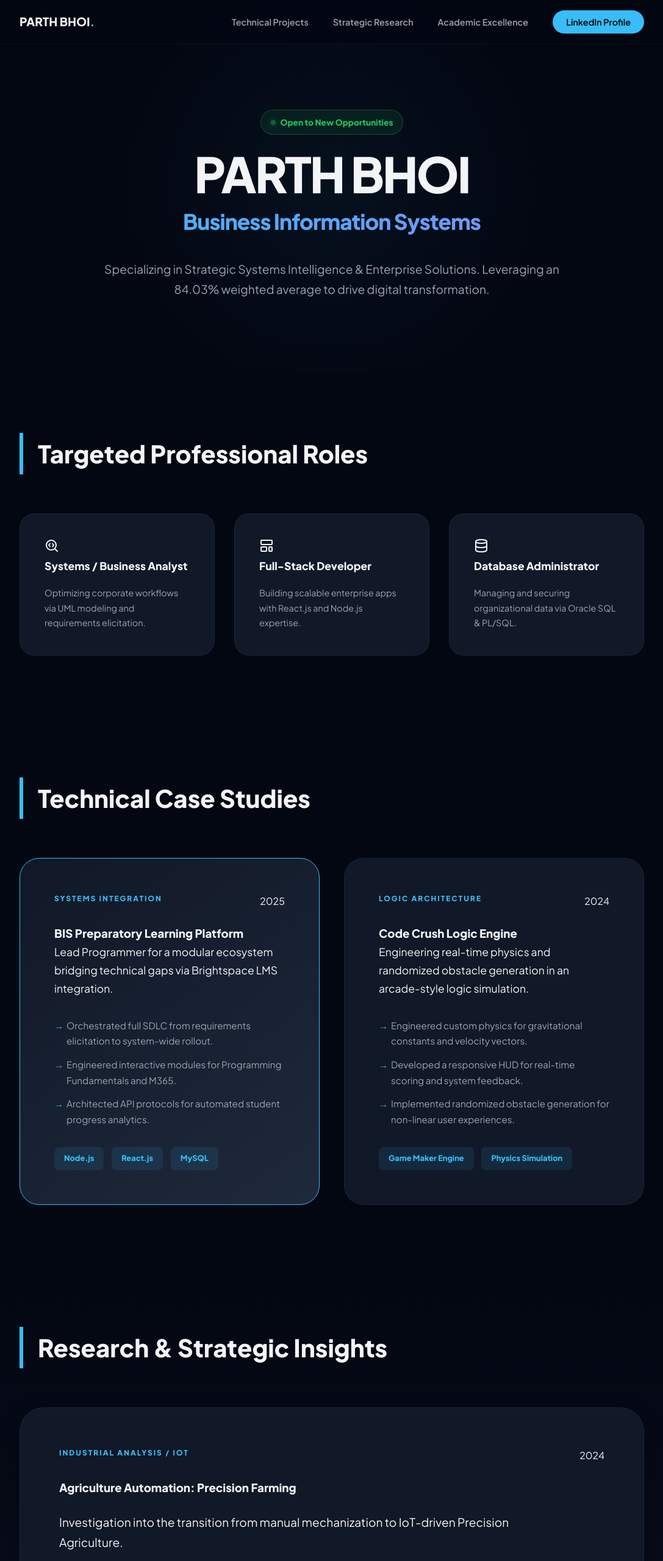
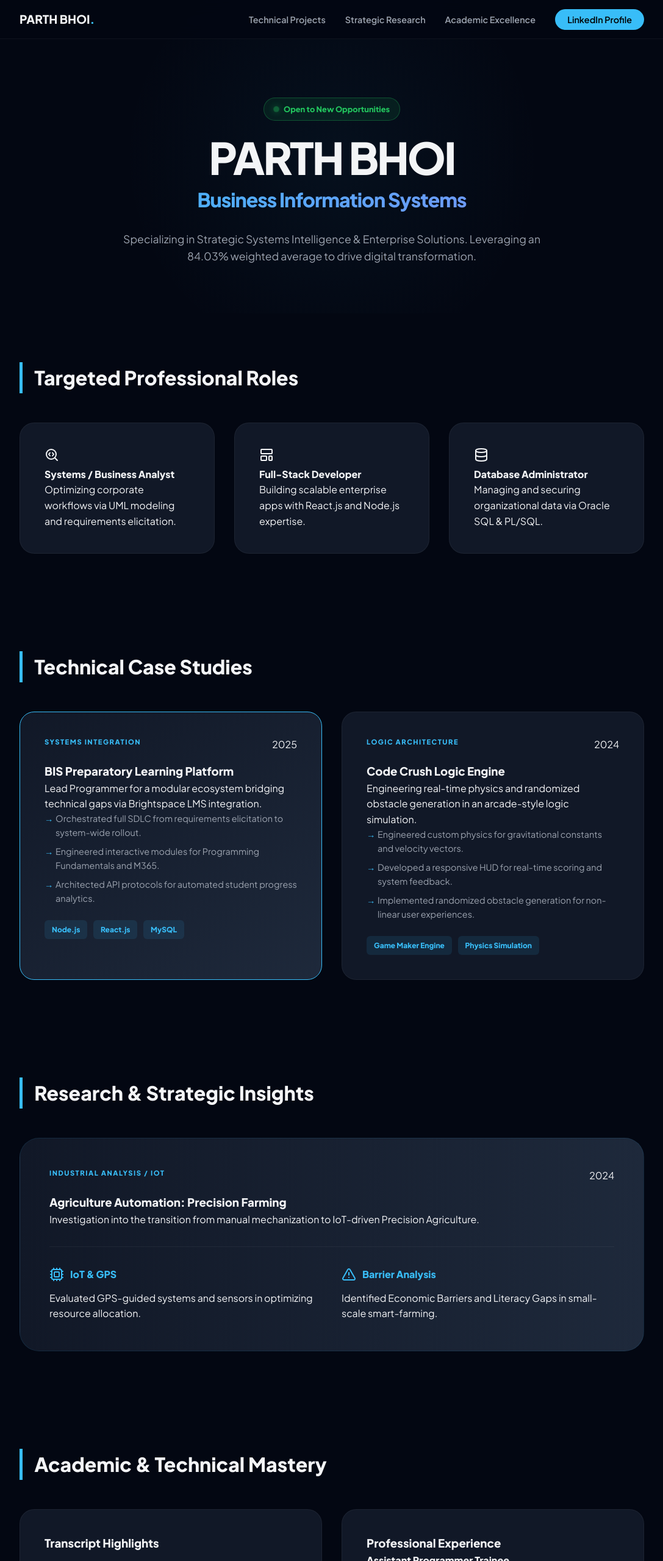
Before and after one commit to parth3316/Parth-Repository, a plain HTML site: page index.html in a window 1280 px wide. Shown: the top 2560 px of the page at 61% size, without its empty margins (96-1183 px from the left). Drawn offline with nearby package versions, Linux system fonts and the light colour scheme.

Commit message:
update css

```diff
--- a/style.css
+++ b/style.css
@@ -1,3 +1,4 @@
+/* 1. Root Variables & Reset */
 :root {
   --primary: #38bdf8;
   --bg: #030712;
@@ -5,22 +6,30 @@
   --text: #f3f4f6;
   --text-dim: #9ca3af;
   --gradient: linear-gradient(135deg, #38bdf8 0%, #818cf8 100%);
+  --success: #22c55e;
 }
 
-* { box-sizing: border-box; margin: 0; padding: 0; scroll-behavior: smooth; }
+* {
+  box-sizing: border-box;
+  margin: 0;
+  padding: 0;
+  scroll-behavior: smooth;
+}
 
 body {
   font-family: 'Plus Jakarta Sans', sans-serif;
   background-color: var(--bg);
   color: var(--text);
-  line-height: 1.7;
+  line-height: 1.6;
+  overflow-x: hidden;
 }
 
-/* Glass Navigation Alignment */
+/* 2. Navigation */
 .glass-nav {
   position: fixed;
-  top: 0; width: 100%;
-  padding: 1.2rem 10%;
+  top: 0;
+  width: 100%;
+  padding: 1rem 10%;
   display: flex;
   justify-content: space-between;
   align-items: center;
@@ -32,28 +41,43 @@ body {
 
 .nav-logo { font-size: 1.2rem; font-weight: 800; }
 .nav-logo span { color: var(--primary); }
-.nav-links { list-style: none; display: flex; gap: 2.5rem; align-items: center; }
-.nav-links a { text-decoration: none; color: var(--text-dim); font-size: 0.9rem; font-weight: 600; transition: 0.3s; }
+
+.nav-links {
+  list-style: none;
+  display: flex;
+  gap: 2rem;
+  align-items: center;
+}
+
+.nav-links a {
+  text-decoration: none;
+  color: var(--text-dim);
+  font-size: 0.9rem;
+  font-weight: 600;
+  transition: 0.3s;
+}
+
 .nav-links a:hover { color: var(--text); }
 
 .btn-linkedin {
   background: var(--primary);
   color: #000 !important;
-  padding: 10px 22px;
+  padding: 8px 20px;
   border-radius: 50px;
   font-weight: 800;
   text-decoration: none;
+  font-size: 0.85rem;
 }
 
-/* Hero Content Branding */
+/* 3. Hero Section */
 .hero {
-  padding: 180px 10% 120px;
+  padding: 160px 10% 80px;
   text-align: center;
   background: radial-gradient(circle at 50% 50%, rgba(56, 189, 248, 0.05) 0%, transparent 50%);
 }
 
 .main-name {
-  font-size: 5rem; /* Large impact size */
+  font-size: 4.5rem;
   font-weight: 800;
   letter-spacing: -3px;
   margin-bottom: 0.5rem;
@@ -61,147 +85,105 @@ body {
 }
 
 .program-title {
-  font-size: 2.2rem; /* Bold program name */
+  font-size: 2rem;
   font-weight: 700;
   background: var(--gradient);
   -webkit-background-clip: text;
   -webkit-text-fill-color: transparent;
-  margin-bottom: 2rem;
+  margin-bottom: 1.5rem;
   letter-spacing: -1px;
 }
 
 .hero-tagline {
-  font-size: 1.2rem;
-  max-width: 750px;
+  font-size: 1.1rem;
+  max-width: 700px;
   color: var(--text-dim);
   margin: 0 auto;
 }
 
-/* Section Styling & Grid */
-section { padding: 100px 10%; max-width: 1400px; margin: 0 auto; }
-.section-title { font-size: 2.5rem; margin-bottom: 4rem; border-left: 6px solid var(--primary); padding-left: 1.5rem; }
+/* 4. Career Status Badge */
+.work-status-container { margin-bottom: 1.5rem; }
 
-.project-grid { display: grid; grid-template-columns: repeat(auto-fit, minmax(400px, 1fr)); gap: 2.5rem; }
-.project-card { background: var(--card); padding: 3.5rem; border-radius: 32px; border: 1px solid rgba(255,255,255,0.05); transition: 0.4s; }
-.project-card:hover { transform: translateY(-10px); border-color: var(--primary); }
-
-.card-header-flex { display: flex; justify-content: space-between; margin-bottom: 1.5rem; }
-.tag { color: var(--primary); font-weight: 800; font-size: 0.75rem; text-transform: uppercase; letter-spacing: 2px; }
-
-.detailed-bullets { margin: 1.5rem 0; color: var(--text-dim); font-size: 0.95rem; }
-.detailed-bullets ul { padding-left: 1.2rem; }
-.detailed-bullets li { margin-bottom: 0.6rem; }
-
-.tech-stack { display: flex; flex-wrap: wrap; gap: 0.8rem; margin-top: 2rem; }
-.tech-stack span { background: rgba(56, 189, 248, 0.1); color: var(--primary); padding: 8px 16px; border-radius: 8px; font-size: 0.8rem; font-weight: 700; }
-
-/* Research & Academic Cards */
-.research-highlight-card {
-  margin-top: 4rem;
-  background: linear-gradient(90deg, #111827, #1e293b);
-  padding: 4rem;
-  border-radius: 40px;
-  border: 1px solid rgba(56, 189, 248, 0.2);
+.badge-work {
+  background: rgba(34, 197, 94, 0.1);
+  color: var(--success);
+  padding: 8px 16px;
+  border-radius: 50px;
+  font-size: 0.8rem;
+  font-weight: 700;
+  display: inline-flex;
+  align-items: center;
+  gap: 8px;
+  border: 1px solid rgba(34, 197, 94, 0.3);
 }
 
-.skills-container { display: grid; grid-template-columns: repeat(auto-fit, minmax(350px, 1fr)); gap: 2.5rem; }
-.glass-card { background: var(--card); padding: 3rem; border-radius: 32px; border: 1px solid rgba(255,255,255,0.05); }
-.skills-list span { display: inline-block; background: rgba(255, 255, 255, 0.03); border: 1px solid rgba(255, 255, 255, 0.1); padding: 10px 18px; border-radius: 12px; margin: 6px; font-size: 0.85rem; }
-.high-score { border-color: var(--primary) !important; color: var(--primary); font-weight: 700; }
-
-/* Timeline & Footer */
-.experience-card { background: var(--card); padding: 4rem; border-radius: 32px; border-left: 6px solid var(--primary); }
-.year { font-size: 1.6rem; font-weight: 800; color: var(--primary); }
-
-.footer-box { padding: 80px 10%; text-align: center; border-top: 1px solid rgba(255,255,255,0.05); }
-.footer-links a { color: var(--primary); text-decoration: none; margin: 0 15px; font-weight: 800; }
-
-@media (max-width: 900px) {
-  .main-name { font-size: 3rem; }
-  .program-title { font-size: 1.8rem; }
-  .project-grid, .skills-container { grid-template-columns: 1fr; }
+.dot {
+  width: 8px;
+  height: 8px;
+  background: var(--success);
+  border-radius: 50%;
+  box-shadow: 0 0 10px var(--success);
+  animation: pulse 2s infinite;
 }
 
-
-
-
-
-
-
-
-
-
-/* Add this to your existing style.css */
-
-.research-section {
-  background: linear-gradient(180deg, var(--bg) 0%, #0a0f1d 100%);
+@keyframes pulse {
+  0% { opacity: 1; transform: scale(1); }
+  50% { opacity: 0.4; transform: scale(1.2); }
+  100% { opacity: 1; transform: scale(1); }
 }
 
-.research-main-card {
-  background: var(--card);
-  padding: 4rem;
-  border-radius: 40px;
-  border: 1px solid rgba(56, 189, 248, 0.1);
-  box-shadow: 0 20px 40px rgba(0,0,0,0.3);
+/* 5. General Layout */
+section {
+  padding: 80px 10%;
+  max-width: 1400px;
+  margin: 0 auto;
 }
 
-.research-summary {
-  font-size: 1.2rem;
-  margin: 1.5rem 0 3rem 0;
-  color: var(--text);
-  max-width: 800px;
+.section-title {
+  font-size: 2rem;
+  margin-bottom: 3rem;
+  border-left: 5px solid var(--primary);
+  padding-left: 1.2rem;
 }
 
-.research-grid {
+/* 6. Grids (Projects & Interests) */
+.project-grid, .interests-grid, .skills-container {
   display: grid;
-  grid-template-columns: repeat(auto-fit, minmax(280px, 1fr));
-  gap: 2.5rem;
-  margin-top: 2rem;
-  border-top: 1px solid rgba(255,255,255,0.05);
-  padding-top: 3rem;
+  grid-template-columns: repeat(auto-fit, minmax(320px, 1fr));
+  gap: 2rem;
 }
 
-.research-item h4 {
-  display: flex;
-  align-items: center;
-  gap: 10px;
-  color: var(--primary);
-  margin-bottom: 1rem;
-  font-size: 1.1rem;
-  text-transform: uppercase;
-  letter-spacing: 1px;
-}
-
-.research-item p {
-  font-size: 0.95rem;
-  color: var(--text-dim);
-  line-height: 1.6;
-}
-
-.research-item i {
-  width: 20px;
-  height: 20px;
-}
-
-/* Animations */
-.research-main-card:hover {
-  border-color: var(--primary);
-  transform: scale(1.01);
+.project-card, .interest-card, .glass-card {
+  background: var(--card);
+  padding: 2.5rem;
+  border-radius: 24px;
+  border: 1px solid rgba(255, 255, 255, 0.05);
   transition: 0.4s ease;
 }
 
+.project-card:hover, .interest-card:hover {
+  transform: translateY(-8px);
+  border-color: var(--primary);
+}
 
+.featured {
+  border-color: var(--primary);
+  background: linear-gradient(145deg, #111827, #1e293b);
+}
 
+/* 7. Card Components */
+.card-header-flex {
+  display: flex;
+  justify-content: space-between;
+  margin-bottom: 1rem;
+}
 
-
-
-
-
-/* Enhanced Project Styling */
-.project-desc {
-  font-size: 1.1rem;
-  margin-bottom: 2rem;
-  color: var(--text);
+.tag {
+  color: var(--primary);
+  font-weight: 800;
+  font-size: 0.7rem;
+  text-transform: uppercase;
+  letter-spacing: 1.5px;
 }
 
 .detailed-bullets h4 {
@@ -209,22 +191,17 @@ section { padding: 100px 10%; max-width: 1400px; margin: 0 auto; }
   align-items: center;
   gap: 8px;
   color: var(--primary);
-  font-size: 0.9rem;
+  font-size: 0.85rem;
   text-transform: uppercase;
-  margin-bottom: 1rem;
-  letter-spacing: 1px;
+  margin: 1.2rem 0 0.8rem;
 }
 
-.detailed-bullets ul {
-  list-style: none;
-  padding-left: 0;
-}
-
+.detailed-bullets ul { list-style: none; }
 .detailed-bullets li {
   position: relative;
-  padding-left: 20px;
-  margin-bottom: 0.8rem;
-  font-size: 0.95rem;
+  padding-left: 18px;
+  margin-bottom: 0.5rem;
+  font-size: 0.9rem;
   color: var(--text-dim);
 }
 
@@ -235,19 +212,37 @@ section { padding: 100px 10%; max-width: 1400px; margin: 0 auto; }
   color: var(--primary);
 }
 
-.featured {
-  border-color: var(--primary);
-  background: linear-gradient(145deg, #111827, #1e293b);
+.tech-stack {
+  display: flex;
+  flex-wrap: wrap;
+  gap: 0.6rem;
+  margin-top: 1.5rem;
 }
 
-/* Research Grid Refinement */
+.tech-stack span {
+  background: rgba(56, 189, 248, 0.1);
+  color: var(--primary);
+  padding: 6px 12px;
+  border-radius: 6px;
+  font-size: 0.75rem;
+  font-weight: 700;
+}
+
+/* 8. Research Section */
+.research-main-card {
+  background: linear-gradient(90deg, #111827, #1e293b);
+  padding: 3rem;
+  border-radius: 32px;
+  border: 1px solid rgba(56, 189, 248, 0.1);
+}
+
 .research-grid {
   display: grid;
-  grid-template-columns: repeat(auto-fit, minmax(280px, 1fr));
-  gap: 2.5rem;
+  grid-template-columns: repeat(auto-fit, minmax(250px, 1fr));
+  gap: 2rem;
   margin-top: 2rem;
   border-top: 1px solid rgba(255,255,255,0.05);
-  padding-top: 3rem;
+  padding-top: 2rem;
 }
 
 .research-item h4 {
@@ -255,110 +250,45 @@ section { padding: 100px 10%; max-width: 1400px; margin: 0 auto; }
   align-items: center;
   gap: 10px;
   color: var(--primary);
-  margin-bottom: 1rem;
+  margin-bottom: 0.8rem;
 }
 
-
-
-
-
-
-
-
-
-
-
-
-
-
-
-
-
-
-
-
-
-
-
-
-
-
-
-
-
-
-
-
-
-
-
-/* Career Status Badge */
-.work-status-container {
-  margin-bottom: 1.5rem;
+/* 9. Skills & Transcript */
+.skills-list { display: flex; flex-wrap: wrap; gap: 0.8rem; margin-top: 1.2rem; }
+.skills-list span {
+  background: rgba(255, 255, 255, 0.03);
+  border: 1px solid rgba(255, 255, 255, 0.1);
+  padding: 8px 14px;
+  border-radius: 10px;
+  font-size: 0.8rem;
 }
 
-.badge-work {
-  background: rgba(34, 197, 94, 0.1);
-  color: #22c55e;
-  padding: 8px 16px;
-  border-radius: 50px;
-  font-size: 0.85rem;
+.high-score {
+  border-color: var(--primary) !important;
+  color: var(--primary);
   font-weight: 700;
-  display: inline-flex;
-  align-items: center;
-  gap: 8px;
-  border: 1px solid rgba(34, 197, 94, 0.3);
 }
 
-.dot {
-  width: 8px;
-  height: 8px;
-  background: #22c55e;
-  border-radius: 50%;
-  box-shadow: 0 0 10px #22c55e;
-  animation: pulse 2s infinite;
+/* 10. Footer */
+.footer-box {
+  padding: 60px 10%;
+  text-align: center;
+  border-top: 1px solid rgba(255,255,255,0.05);
 }
 
-@keyframes pulse {
-  0% { opacity: 1; }
-  50% { opacity: 0.4; }
-  100% { opacity: 1; }
+.footer-links { margin-top: 1.5rem; }
+.footer-links a {
+  color: var(--primary);
+  text-decoration: none;
+  margin: 0 12px;
+  font-weight: 700;
+  font-size: 0.9rem;
 }
 
-/* Interests Grid Alignment */
-.interests-grid {
-  display: grid;
-  grid-template-columns: repeat(auto-fit, minmax(250px, 1fr));
-  gap: 2rem;
-  margin-top: 2rem;
+/* 11. Responsive Design */
+@media (max-width: 900px) {
+  section { padding: 60px 5%; }
+  .main-name { font-size: 3rem; }
+  .program-title { font-size: 1.6rem; }
+  .project-grid, .skills-container, .interests-grid { grid-template-columns: 1fr; }
 }
-
-.interest-card {
-  background: var(--card);
-  padding: 2.5rem;
-  border-radius: 24px;
-  border: 1px solid rgba(255, 255, 255, 0.05);
-  transition: 0.3s;
-}
-
-.interest-card:hover {
-  transform: translateY(-5px);
-  border-color: var(--primary);
-}
-
-.interest-card i {
-  color: var(--primary);
-  margin-bottom: 1.5rem;
-  width: 32px;
-  height: 32px;
-}
-
-.interest-card h4 {
-  margin-bottom: 1rem;
-  font-size: 1.1rem;
-}
-
-.interest-card p {
-  font-size: 0.9rem;
-  color: var(--text-dim);
-}
```
